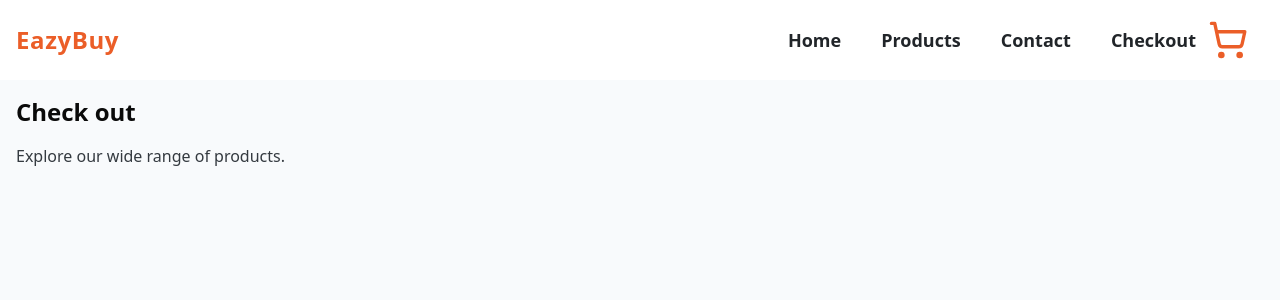
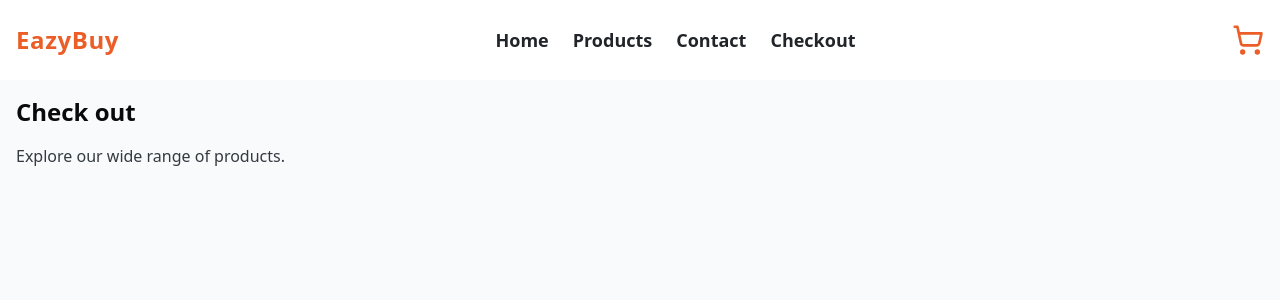
Before and after one commit to Githinji0/easybuy, a Next.js app: page /checkout in a window 1280 px wide. Shown: the top 300 px of the page. Built offline with nearby package versions, Linux system fonts and the light colour scheme.

Commit message:
refactor: improve Navbar component structure and styling for better readability

```diff
--- a/components/Navbar.tsx
+++ b/components/Navbar.tsx
@@ -1,6 +1,6 @@
 /* eslint-disable @typescript-eslint/no-unused-vars */
 "use client";
-import { ShoppingCart, XCircle,MenuIcon } from "lucide-react";
+import { ShoppingCart, XCircle, MenuIcon } from "lucide-react";
 import Link from "next/link";
 import {
   ShoppingCartIcon,
@@ -15,7 +15,7 @@ export const Navbar = () => {
   const { items } = useCartStore();
   const cartCount = items.reduce((count, item) => count + item.quantity, 0);
 
-  useEffect(()=>{
+  useEffect(() => {
     const handleResize = () => {
       if (window.innerWidth > 768) {
         setToggleMobileMenu(false);
@@ -30,70 +30,72 @@ export const Navbar = () => {
   }, []);
 
   return (
-    <nav className="bg-surface text-text-primary flex h-20 justify-between w-full lg:visible items-center px-4 ">
-      <div className="container mx-auto flex items-center justify-between">
-        <div className=" text-accent tracking-wide font-bold hover:text-text-primary text-2xl">
-          <Link href="/">EazyBuy</Link>
-        </div>
-        <div className=" text-lg font-semibold flex space-x-4 w-full justify-end text-text-primary">
+    <nav className="bg-surface text-text-primary h-20 w-full flex items-center">
+      <div className="container mx-auto flex items-center justify-between px-4">
+        {/* Logo */}
         <Link
           href="/"
-            className=" hover:text-accent
+          className="text-accent tracking-wide font-bold text-2xl hover:text-text-primary">
+          EazyBuy
+        </Link>
 
-
-                    px-3">
+        {/* Desktop Links */}
+        <div className="hidden md:flex text-lg font-semibold gap-6">
+          <Link href="/" className="hover:text-accent">
             Home
           </Link>
-          <Link href="/products" className=" hover:text-accent px-3">
+          <Link href="/products" className="hover:text-accent">
             Products
           </Link>
-          <Link href="/contacts" className=" hover:text-accent px-3">
+          <Link href="/contacts" className="hover:text-accent">
             Contact
           </Link>
-          <Link href="/checkout" className=" hover:text-accent px-3">
+          <Link href="/checkout" className="hover:text-accent">
             Checkout
           </Link>
         </div>
-      </div>
-      <div className=" flex items-center space-x-4">
-        <Link href={"/checkout"} className="relative">
-          <ShoppingCart className="text-accent" size={40} />
+
+        {/* Cart + Mobile Button */}
+        <div className="flex items-center gap-4">
+          <Link href="/checkout" className="relative">
+            <ShoppingCart className="text-accent" size={32} />
             {cartCount > 0 && (
-            <span className="absolute top-0 right-0 bg-red-500 text-white rounded-full text-xs w-5 h-5 flex items-center justify-center">
+              <span className="absolute -top-1 -right-2 bg-red-500 text-white rounded-full text-xs w-5 h-5 flex items-center justify-center">
                 {cartCount}
               </span>
             )}
           </Link>
-        <Button  color="black" variant="ghost" className="md:hidden text-accent" onClick={() => setToggleMobileMenu(!toggleMobileMenu)}>
-          {
-            toggleMobileMenu ? (
-              <XCircle
-                className="h-6 w-6"
-              />
+
+          <Button
+            variant="ghost"
+            className="md:hidden"
+            onClick={() => setToggleMobileMenu(!toggleMobileMenu)}>
+            {toggleMobileMenu ? (
+              <XCircle className="h-6 w-6" />
             ) : (
-              <MenuIcon color="black"
-                className="h-6 w-6"
-              />
-            )
-          }
+              <MenuIcon className="h-6 w-6" />
+            )}
           </Button>
         </div>
-      {
-        toggleMobileMenu && (
-          <nav className="absolute top-20 left-0 w-full bg-surface flex flex-col items-center space-y-4 py-4 lg:hidden">
-            <Link href="/" className="  px-3" onClick={() => setToggleMobileMenu(false)}>
+      </div>
+
+      {/* Mobile Menu */}
+      {toggleMobileMenu && (
+        <div className="absolute top-20 left-0 w-full bg-surface flex flex-col items-center gap-4 py-6 md:hidden shadow-lg z-50">
+          <Link href="/" onClick={() => setToggleMobileMenu(false)}>
             Home
           </Link>
-            <Link href="/products" className="  px-3" onClick={() => setToggleMobileMenu(false)}>
+          <Link href="/products" onClick={() => setToggleMobileMenu(false)}>
             Products
           </Link>
-            <Link href="/contacts" className="  px-3" onClick={() => setToggleMobileMenu(false)}>
+          <Link href="/contacts" onClick={() => setToggleMobileMenu(false)}>
             Contact
           </Link>
-          </nav>
-        )
-
-      }
+          <Link href="/checkout" onClick={() => setToggleMobileMenu(false)}>
+            Checkout
+          </Link>
+        </div>
+      )}
     </nav>
   );
 };
```
Lines whose indentation alone changed are shown as unchanged.
